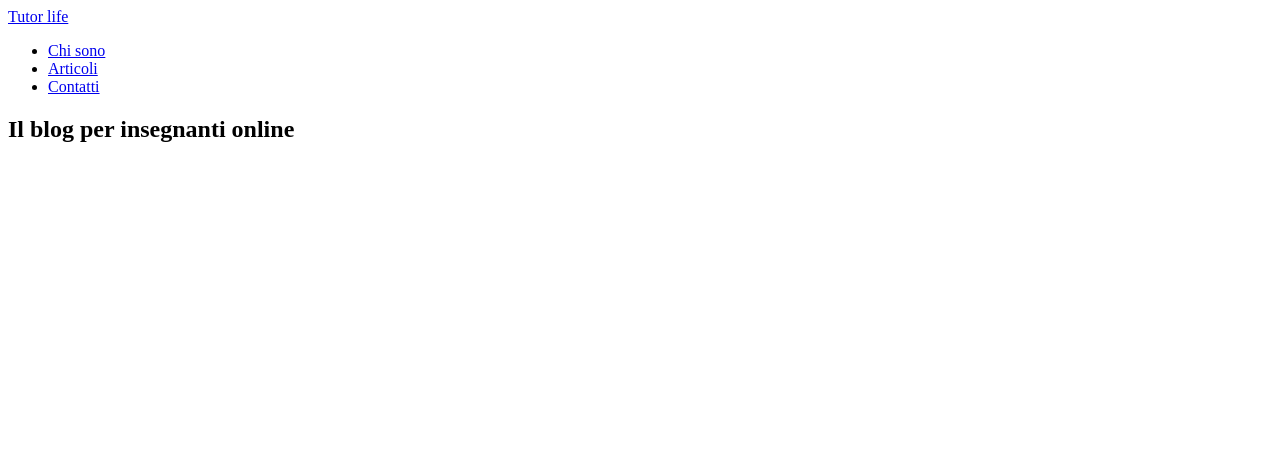
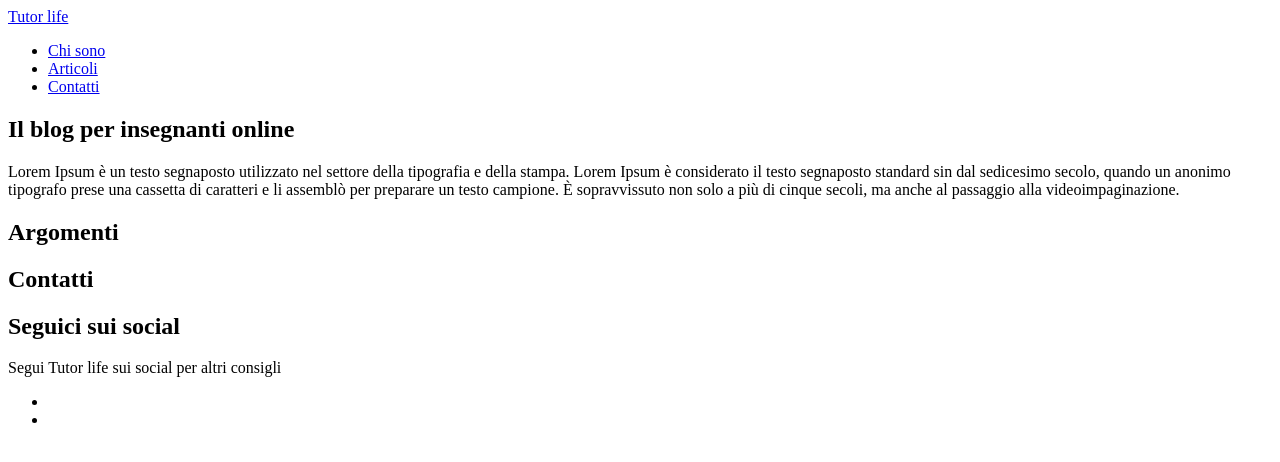
Before and after one commit to giuliadev95/blog, a Gatsby site: page / in a window 1280 px wide. Built offline with nearby package versions, Linux system fonts and the light colour scheme; Gatsby itself is replaced by a stand-in of ours.

Commit message:
Updated Index page

```diff
--- a/src/components/layout.js
+++ b/src/components/layout.js
@@ -28,6 +28,20 @@ const Layout = ( {pageTitle, children} ) => {
                 <main>
                     {children}
                 </main>
+                <footer>
+                    <h2>
+                        Seguici sui social
+                    </h2>
+                    <p>
+                        Segui Tutor life sui social per altri consigli
+                    </p>
+                    <ul>
+                        <li>
+
+                        </li>
+                        <li></li>
+                    </ul>
+                </footer>
             </div>
 ) }
 
--- a/src/pages/index.js
+++ b/src/pages/index.js
@@ -10,6 +10,18 @@ const IndexPage = () => {
             <h2>
                 Il blog per insegnanti online
             </h2>
+            <p>
+            Lorem Ipsum è un testo segnaposto utilizzato nel settore della tipografia e della stampa.
+            Lorem Ipsum è considerato il testo segnaposto standard sin dal sedicesimo secolo, quando
+            un anonimo tipografo prese una cassetta di caratteri e li assemblò per preparare un testo campione.
+            È sopravvissuto non solo a più di cinque secoli, ma anche al passaggio alla videoimpaginazione.
+            </p>
+            <h2>
+                Argomenti
+            </h2>
+            <h2>
+                Contatti
+            </h2>
             </main>
         </Layout>
     )
```
